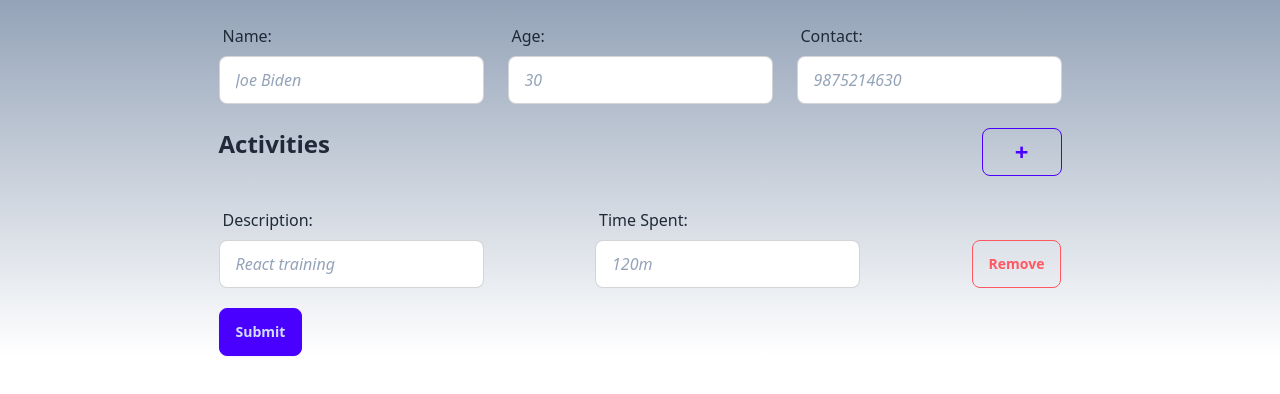
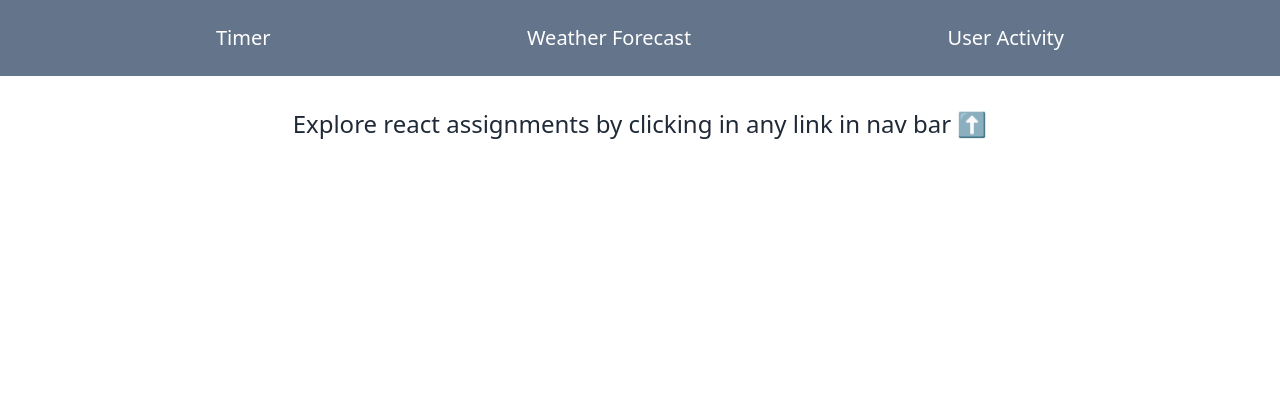
Before and after one commit to swornex/react-template, a React (Vite) app: page / in a window 1280 px wide. Shown: the top 394 px of the page. Built offline with nearby package versions, Linux system fonts and the light colour scheme.

Commit message:
add routes

```diff
--- a/package.json
+++ b/package.json
@@ -8,12 +8,14 @@
     "preview": "vite preview"
   },
   "dependencies": {
+    "@hookform/resolvers": "3.3.4",
     "@phosphor-icons/react": "2.0.15",
     "axios": "1.6.7",
     "dayjs": "1.11.10",
     "react": "18.2.0",
     "react-dom": "18.2.0",
     "react-hook-form": "7.50.0",
+    "react-router-dom": "6.22.0",
     "zod": "3.22.4"
   },
   "devDependencies": {
--- a/src/App.tsx
+++ b/src/App.tsx
@@ -1,9 +1,11 @@
-import UserActivity from './components/userActivity/UserActivity';
+import { Outlet } from 'react-router-dom';
+import Nav from './components/Nav';
 
 export const App = () => {
   return (
     <>
-      <UserActivity />
+      <Nav />
+      <Outlet />
     </>
   );
 };
--- /dev/null
+++ b/src/components/Home.tsx
@@ -0,0 +1,11 @@
+const Home = () => {
+  return (
+    <div className="mt-8 flex justify-center">
+      <h1 className="text-2xl">
+        Explore react assignments by clicking in any link in nav bar ⬆
+      </h1>
+    </div>
+  );
+};
+
+export default Home;
--- /dev/null
+++ b/src/components/Nav.tsx
@@ -0,0 +1,21 @@
+import { Link } from 'react-router-dom';
+
+const Nav = () => {
+  return (
+    <div className=" bg-slate-500 p-2 text-xl text-white">
+      <nav className="mx-52 my-4 flex justify-between ">
+        <Link to={'timer'} className="hover:text-slate-300">
+          Timer
+        </Link>
+        <Link to={'weather'} className="hover:text-slate-300">
+          Weather Forecast
+        </Link>
+        <Link to={'useractivity'} className="hover:text-slate-300">
+          User Activity
+        </Link>
+      </nav>
+    </div>
+  );
+};
+
+export default Nav;
--- a/src/components/userActivity/AddActivity.tsx
+++ b/src/components/userActivity/AddActivity.tsx
@@ -1,5 +1,6 @@
 import { FormData } from '@/interfaces/userActivity';
 import { SubmitHandler, useFieldArray, useForm } from 'react-hook-form';
+// import { zodResolver } from '@hookform/resolvers/zod';
 
 const AddActivity = (props: {
   setUsersActivity: React.Dispatch<React.SetStateAction<FormData[]>>;
--- a/src/main.tsx
+++ b/src/main.tsx
@@ -1,13 +1,45 @@
 import { StrictMode } from 'react';
 import ReactDOM from 'react-dom/client';
 import './index.css';
+import { RouterProvider, createBrowserRouter } from 'react-router-dom';
+import Weather from './components/weather/Weather';
+import Timer from './components/timer/Timer';
+import UserActivity from './components/userActivity/UserActivity';
 import App from './App';
+import Home from './components/Home';
 
 const rootElement = document.getElementById('root') as HTMLElement;
 const root = ReactDOM.createRoot(rootElement);
 
+const router = createBrowserRouter([
+  {
+    path: '/',
+    element: <App />,
+    children: [
+      {
+        index: true,
+        element: <Home />,
+      },
+      {
+        path: 'weather',
+        element: <Weather />,
+      },
+
+      {
+        path: 'timer',
+        element: <Timer />,
+      },
+
+      {
+        path: 'useractivity',
+        element: <UserActivity />,
+      },
+    ],
+  },
+]);
+
 root.render(
   <StrictMode>
-    <App />
+    <RouterProvider router={router} />
   </StrictMode>,
 );
--- a/tailwind.config.js
+++ b/tailwind.config.js
@@ -4,4 +4,7 @@ module.exports = {
     extend: {},
   },
   plugins: [require('daisyui')],
+  daisyui: {
+    themes: ['light'],
+  },
 };
```
Also changed, not shown: 1 other file (tests, documents, lock files or other folders).
